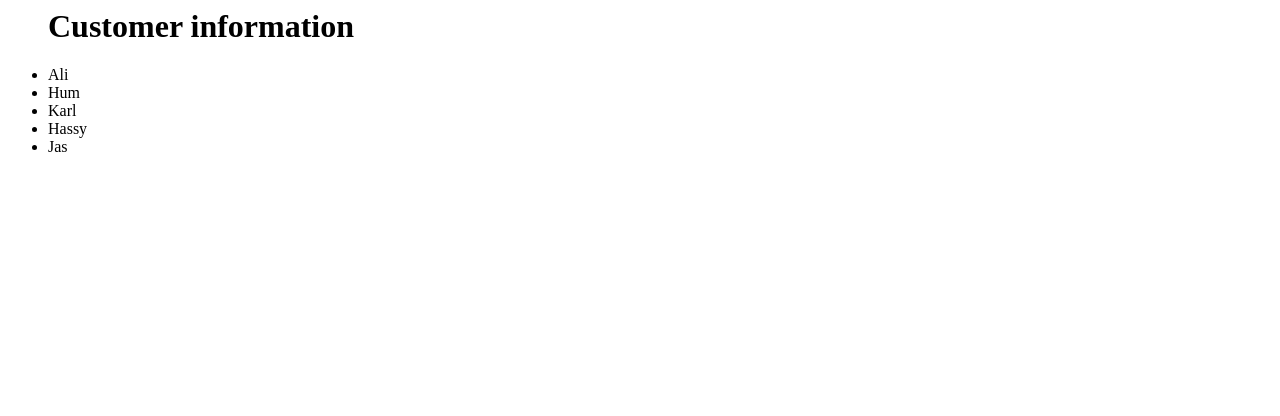
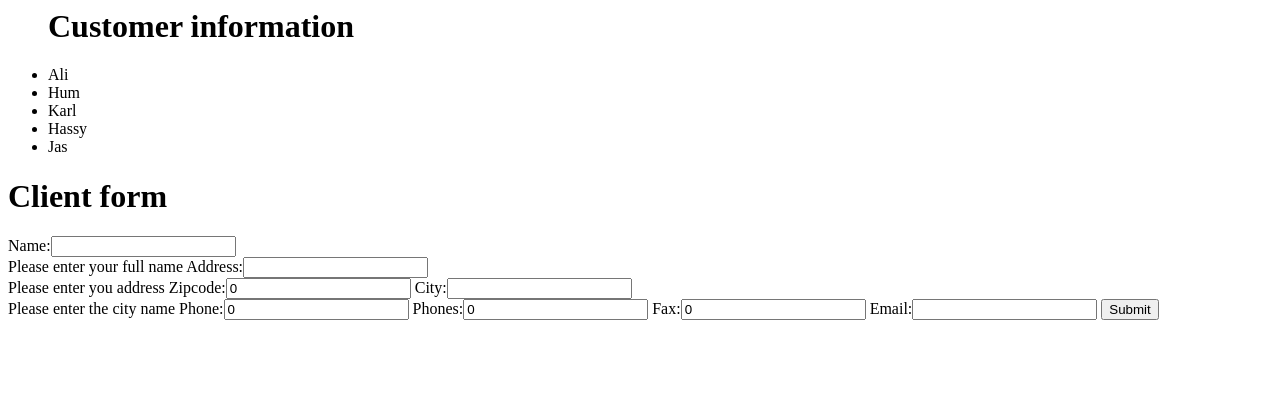
Before and after one commit to ralfsteel/mymarketing, a Django app: template mymarketingapp/templates/mymarketingapp/customer.html in a window 1280 px wide. Shown: the top 416 px of the page. Run offline with Django 3.2, Linux system fonts and the light colour scheme; the template is opened without the code that fills it: values that come from a table or form of the project are taken from there, others are empty; data comes from the database, SQL or seed files in the repository; parts of the project's set-up code (start-up, migrations or seed data) failed here and were passed over.

Commit message:
just able to print client form on html page but in an ugly way, trying to make it fresh

```diff
--- a/mymarketingapp/forms.py
+++ b/mymarketingapp/forms.py
@@ -1,17 +1,17 @@
 
 from django import forms
 
-from mymarketingapp import Client
+from mymarketingapp.models import Client
 
-class ClientFrom(forms.ModelForm):
+class ClientForm(forms.ModelForm):
 
     name = forms.CharField(max_length=128, help_text="Please enter your full  name")
-    address = forms.CharField(max_lenght=128, help_text="Please enter you address")
-    zipcode = forms.IntegerField(default=0)
+    address = forms.CharField(max_length=128, help_text="Please enter you address")
+    zipcode = forms.IntegerField(initial=0)
     city = forms.CharField(max_length=128, help_text="Please enter the city name")
-    phone = forms.IntegerField(default=0)
-    phones = forms.IntegerField(default=0)
-    fax = forms.IntegerField(default=0)
+    phone = forms.IntegerField(initial=0)
+    phones = forms.IntegerField(initial=0)
+    fax = forms.IntegerField(initial=0)
     email = forms.EmailField()
 
     class Meta:
--- a/mymarketingapp/templates/mymarketingapp/customer.html
+++ b/mymarketingapp/templates/mymarketingapp/customer.html
@@ -10,9 +10,19 @@
              {% for client_list in client_lists %}
            <li> {{ client_list }}</li>
             {% endfor %}
+
                     </ul>
         </div>
     </div>
 </div>
+        </div>
+        <div class="hero-unit">
+            <h1>Client form</h1>
+        <form action = "/Clientform/" method="post">
+            {% csrf_token %}
+            {{ client_form }}
+            <input type = "submit" value="Submit" />
+            </form>
+            </div>
 
 </body>
```
Also changed, not shown: mymarketingapp/views.py (+4 -5 lines), 2 other files.
